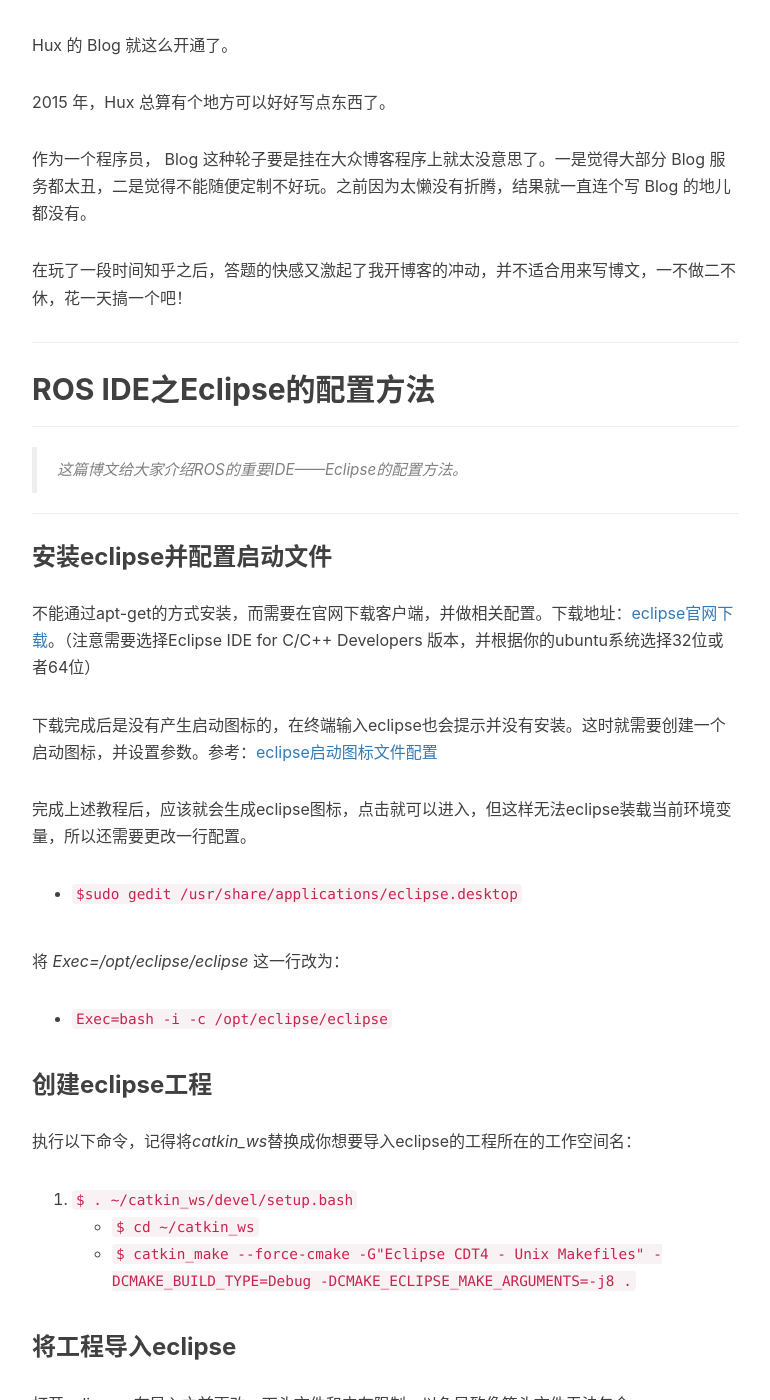
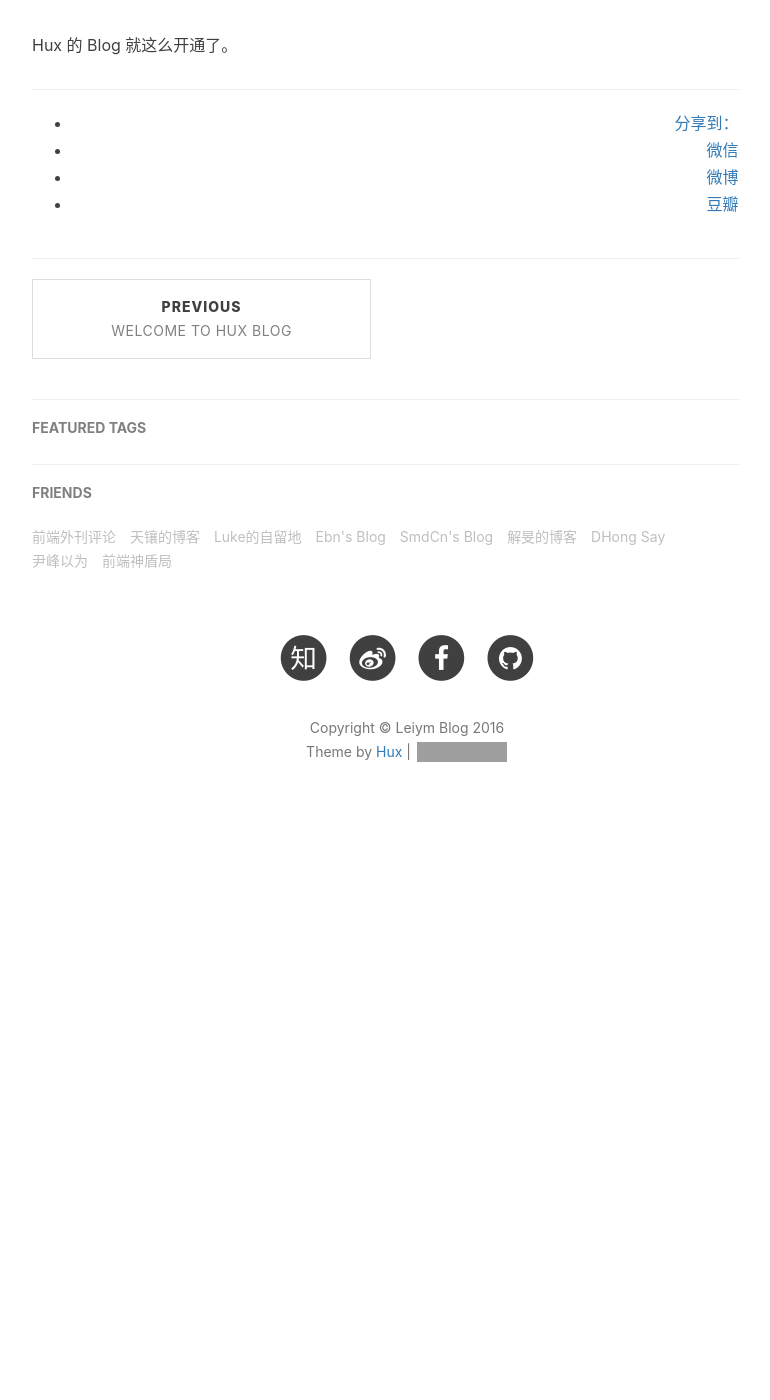
Before and after one commit to ozaki8/missmiaom.github.io, a Jekyll site: the page built from _posts/2016-04-12-ros-ide-eclipse.markdown, in a window 1280 px wide and 1400 px high, scrolled down 604 px. Shown: the whole window, without its empty margins (233-1003 px from the left). Built offline with Jekyll 4.4.1, drawn with Linux system fonts in a browser that asks for light colours; nearby versions of some CDN libraries; comment, search, counter and statistics services are not loaded; after the commit the page ends 1460 px from its top, so only the background shows below that; some of the changed text lies outside the part shown; grey boxes are pictures that could not be loaded.

Commit message:
Update 2016-04-12-ros-ide-eclipse.markdown

```diff
--- a/_posts/2016-04-12-ros-ide-eclipse.markdown
+++ b/_posts/2016-04-12-ros-ide-eclipse.markdown
@@ -12,44 +12,3 @@ tags:
 ## 前言
 
 Hux 的 Blog 就这么开通了。
-
-2015 年，Hux 总算有个地方可以好好写点东西了。
-
-作为一个程序员， Blog 这种轮子要是挂在大众博客程序上就太没意思了。一是觉得大部分 Blog 服务都太丑，二是觉得不能随便定制不好玩。之前因为太懒没有折腾，结果就一直连个写 Blog 的地儿都没有。
-
-在玩了一段时间知乎之后，答题的快感又激起了我开博客的冲动，并不适合用来写博文，一不做二不休，花一天搞一个吧！
-
----
-
-## ROS IDE之Eclipse的配置方法
-***
-> 这篇博文给大家介绍ROS的重要IDE——Eclipse的配置方法。
-
-***
-### 安装eclipse并配置启动文件
-
-不能通过apt-get的方式安装，而需要在官网下载客户端，并做相关配置。下载地址：[eclipse官网下载](http://www.eclipse.org/downloads/packages/eclipse-ide-cc-developers/mars2)。（注意需要选择Eclipse IDE for C/C++ Developers 版本，并根据你的ubuntu系统选择32位或者64位）
-
-下载完成后是没有产生启动图标的，在终端输入eclipse也会提示并没有安装。这时就需要创建一个启动图标，并设置参数。参考：[eclipse启动图标文件配置](http://www.blogs.digitalworlds.net/softwarenotes/?p=54)
-
-完成上述教程后，应该就会生成eclipse图标，点击就可以进入，但这样无法eclipse装载当前环境变量，所以还需要更改一行配置。
-
-- `$sudo gedit /usr/share/applications/eclipse.desktop`
-
-将 *Exec=/opt/eclipse/eclipse* 这一行改为：
-
-- `Exec=bash -i -c /opt/eclipse/eclipse`
-
-
-### 创建eclipse工程
-
-执行以下命令，记得将*catkin_ws*替换成你想要导入eclipse的工程所在的工作空间名：
-1. `$ . ~/catkin_ws/devel/setup.bash`
-- `$ cd ~/catkin_ws`
-- `$ catkin_make --force-cmake -G"Eclipse CDT4 - Unix Makefiles" -DCMAKE_BUILD_TYPE=Debug -DCMAKE_ECLIPSE_MAKE_ARGUMENTS=-j8 .`
-
-### 将工程导入eclipse
-
-打开eclipse，在导入之前更改一下头文件和内存限制，以免导致像<ros.h>等头文件无法包含。
-
-### 调试运行
```
